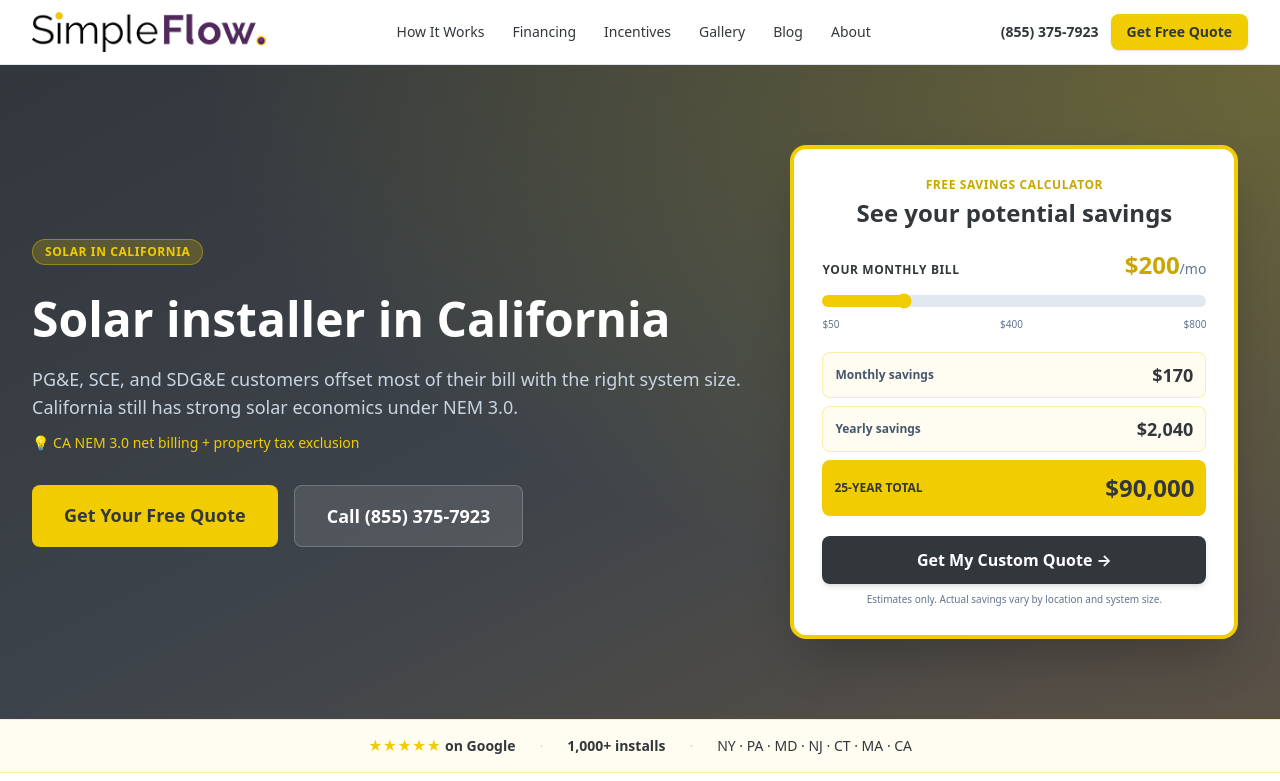
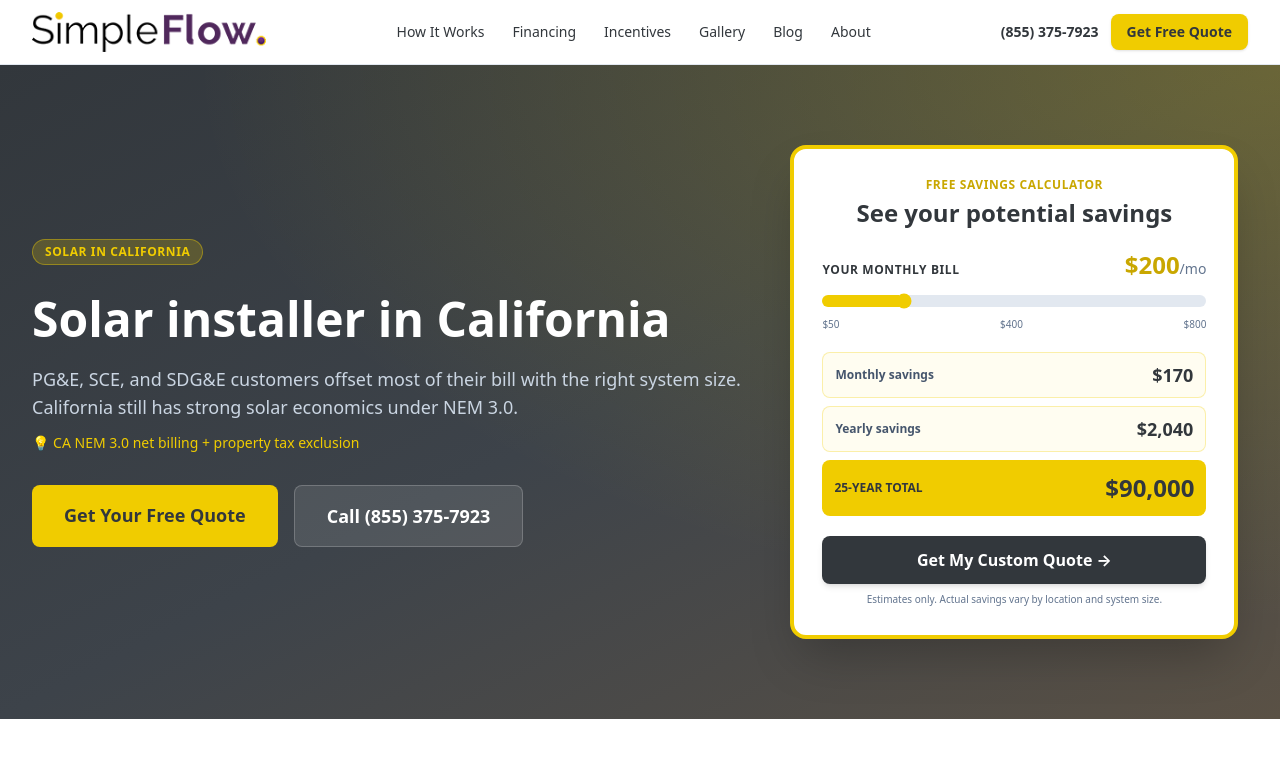
Before and after one commit to accountmanager-1991/gosimpleflow-site, a Next.js app: page /solar/ca in a window 1280 px wide. Shown: the top 781 px of the page. Built offline with nearby package versions, Linux system fonts and the light colour scheme.

Commit message:
Remove TrustBar from state pages (keep on homepage)

```diff
--- a/app/solar/[state]/page.tsx
+++ b/app/solar/[state]/page.tsx
@@ -3,7 +3,6 @@ import { notFound } from "next/navigation"
 import { getStateByCode, getAllStatePaths, STATES } from "@/lib/states"
 import { INCENTIVES_BY_STATE } from "@/lib/incentives"
 import { TESTIMONIALS } from "@/content/testimonials"
-import TrustBar from "@/components/TrustBar"
 import HorizontalTimeline from "@/components/HorizontalTimeline"
 import HeroCalculator from "@/components/HeroCalculator"
 import CTASection from "@/components/CTASection"
@@ -64,7 +63,6 @@ export default async function StatePage({ params }: { params: Promise<{ state: s
         </div>
       </section>
 
-      <TrustBar />
 
       {/* Local stats */}
       <section className="py-16 bg-white">
```
